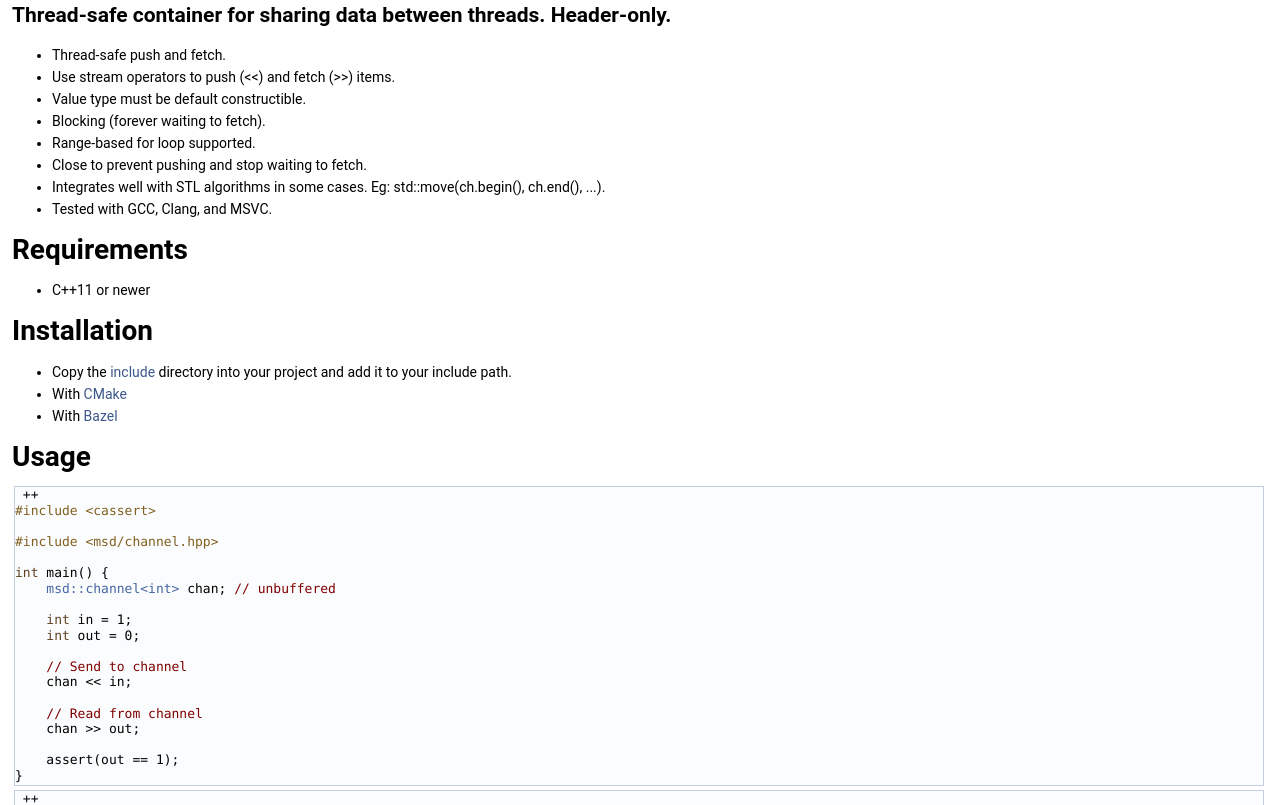
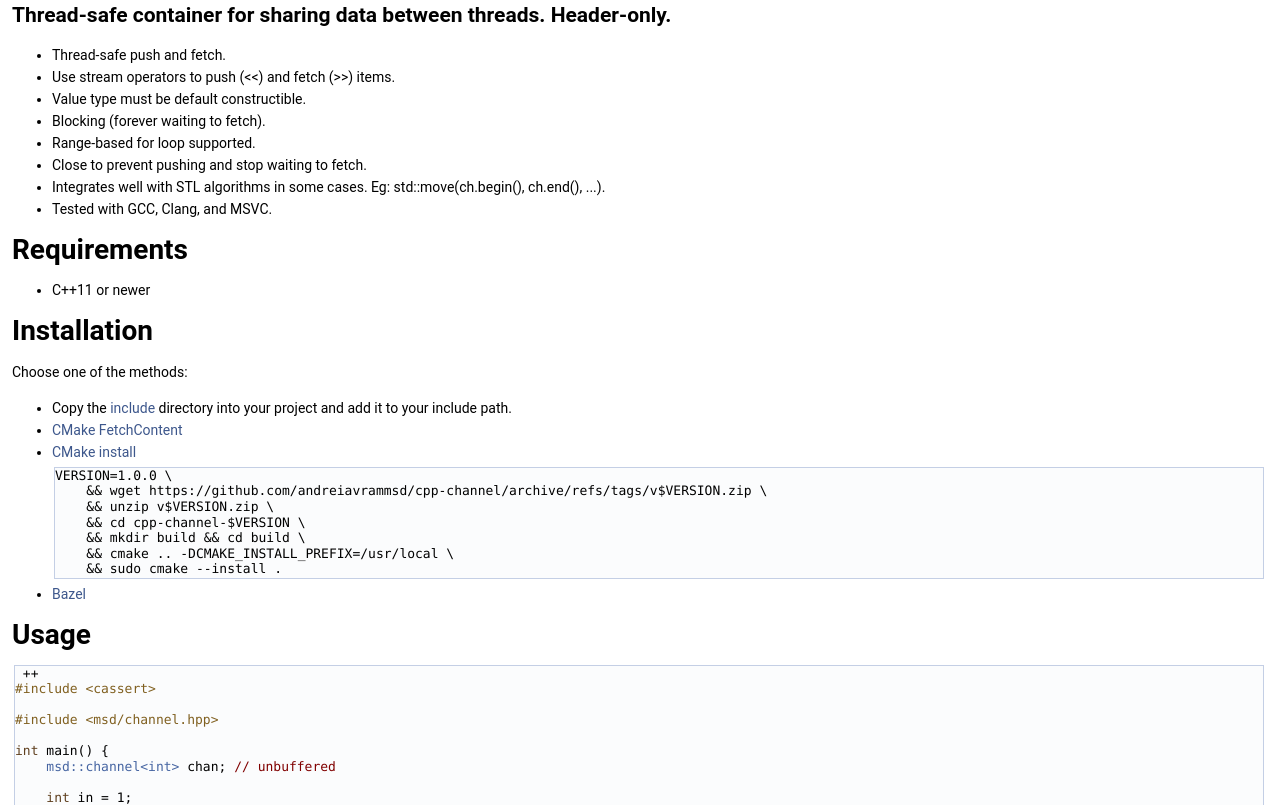
Before and after one commit to andreiavrammsd/cpp-channel, a plain HTML site: page index.html in a window 1280 px wide. Shown: the part 479-1284 px from the top of the page. Drawn offline with Linux system fonts and the light colour scheme.

Commit message:
deploy: 4428afba86d98baa401920221ac12494305c7f70

```diff
--- a/index.html
+++ b/index.html
@@ -92,10 +92,19 @@ Requirements</h1>
 </ul>
 <h1><a class="anchor" id="autotoc_md3"></a>
 Installation</h1>
+<p>Choose one of the methods:</p>
 <ul>
 <li>Copy the <a href="https://github.com/andreiavrammsd/cpp-channel/tree/master/include">include</a> directory into your project and add it to your include path.</li>
-<li>With <a href="https://github.com/andreiavrammsd/cpp-channel/tree/master/examples/cmake-project">CMake</a></li>
-<li>With <a href="https://github.com/andreiavrammsd/cpp-channel/tree/master/examples/bazel-project">Bazel</a></li>
+<li><a href="https://github.com/andreiavrammsd/cpp-channel/tree/master/examples/cmake-project">CMake FetchContent</a></li>
+<li><a href="https://cmake.org/cmake/help/latest/command/install.html">CMake install</a> <div class="fragment"><div class="line">VERSION=1.0.0 \</div>
+<div class="line">    &amp;&amp; wget https://github.com/andreiavrammsd/cpp-channel/archive/refs/tags/v$VERSION.zip \</div>
+<div class="line">    &amp;&amp; unzip v$VERSION.zip \</div>
+<div class="line">    &amp;&amp; cd cpp-channel-$VERSION \</div>
+<div class="line">    &amp;&amp; mkdir build &amp;&amp; cd build \</div>
+<div class="line">    &amp;&amp; cmake .. -DCMAKE_INSTALL_PREFIX=/usr/local \</div>
+<div class="line">    &amp;&amp; sudo cmake --install .</div>
+</div><!-- fragment --></li>
+<li><a href="https://github.com/andreiavrammsd/cpp-channel/tree/master/examples/bazel-project">Bazel</a></li>
 </ul>
 <h1><a class="anchor" id="autotoc_md4"></a>
 Usage</h1>
```
